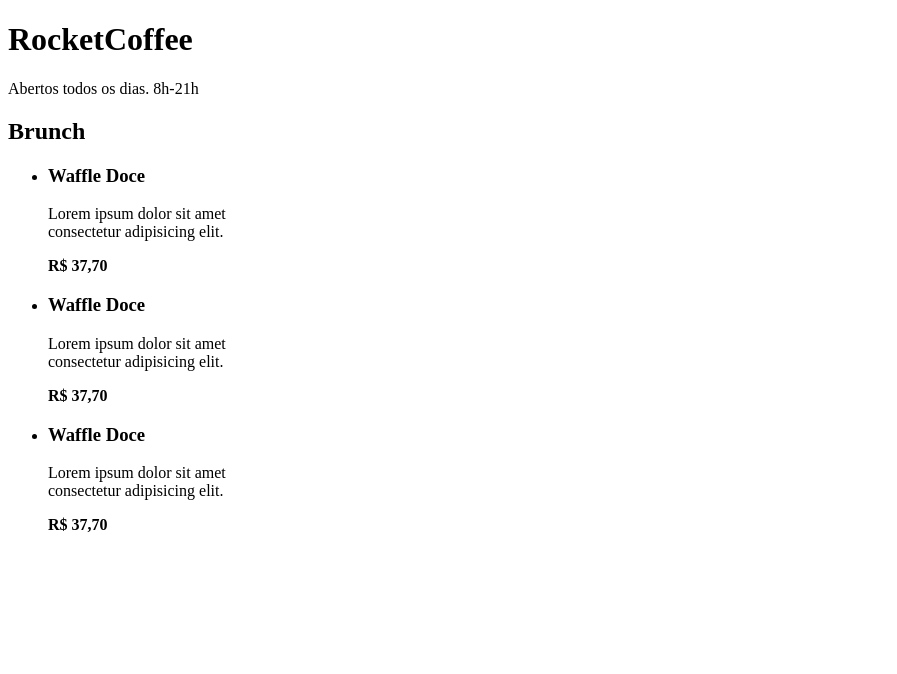
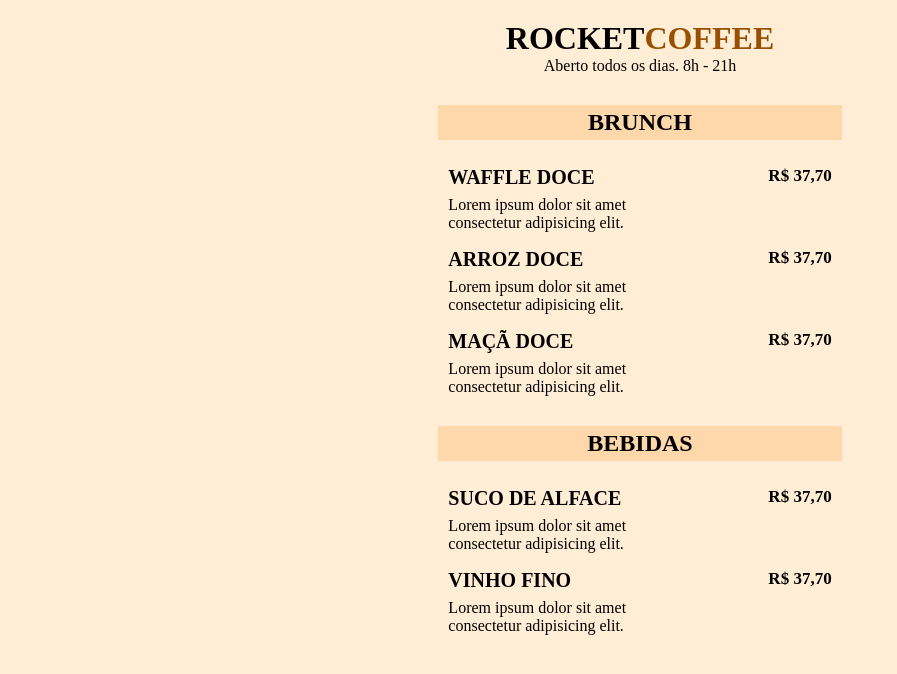
Before and after one commit to AgapeSpagnoll/Maratona-Explorer-3.0-, a plain HTML site: page index.html in a window 1280 px wide. Shown: the whole page, without its empty margins (0-897 px from the left). Drawn offline with Linux system fonts and the light colour scheme.

Commit message:
HTML e CSS

```diff
--- a/index.html
+++ b/index.html
@@ -13,8 +13,8 @@
 <body>
 
     <header>
-        <h1>RocketCoffee</h1>
-        <p>Abertos todos os dias. 8h-21h</p>
+        <h1>Rocket<span>Coffee</span> </h1>
+        <p>Aberto todos os dias. 8h - 21h</p>
     </header>
 
     <section class="brunch">
@@ -35,7 +35,7 @@
 
             <li>
                 <div class="details">
-                    <h3>Waffle Doce</h3>
+                    <h3>Arroz Doce</h3>
                     <p class="description">Lorem ipsum dolor sit amet <br>
                         consectetur adipisicing elit. </p>
                 </div>
@@ -47,7 +47,25 @@
 
             <li>
                 <div class="details">
-                    <h3>Waffle Doce</h3>
+                    <h3>Maçã Doce</h3>
+                    <p class="description">Lorem ipsum dolor sit amet <br>
+                        consectetur adipisicing elit. </p>
+                </div>
+
+                <strong class="price">
+                    R$ 37,70
+                </strong>
+            </li>
+        </ul>
+    </section>
+
+    <section class="bebidas">
+        <h2>Bebidas</h2>
+
+        <ul>
+            <li>
+                <div class="details">
+                    <h3>Suco de Alface</h3>
                     <p class="description">Lorem ipsum dolor sit amet <br>
                         consectetur adipisicing elit. </p>
                 </div>
@@ -57,9 +75,22 @@
                 </strong>
             </li>
 
+            <li>
+                <div class="details">
+                    <h3>Vinho Fino</h3>
+                    <p class="description">Lorem ipsum dolor sit amet <br>
+                        consectetur adipisicing elit. </p>
+                </div>
+
+                <strong class="price">
+                    R$ 37,70
+                </strong>
+            </li>
 
         </ul>
+
     </section>
+
 </body>
 
 </html>
--- a/style.css
+++ b/style.css
@@ -0,0 +1,69 @@
+:root {
+    --body-bg-color: #FFEDD5
+        /*   /* #F5DEB3 */
+    ;
+    --title-container: #FED7AA;
+}
+
+* {
+    margin: 0;
+    box-sizing: border-box;
+}
+
+body {
+    background-color: var(--body-bg-color);
+    display: flex;
+    flex-direction: column;
+    align-items: center;
+    justify-content: center;
+    margin: 20px;
+}
+
+h1,
+h2,
+h3 {
+    text-transform: uppercase;
+}
+
+header {
+    text-align: center;
+    margin-bottom: 20px;
+}
+
+span {
+    color: #995000;
+}
+
+.brunch {
+    padding: 10px;
+}
+
+h2 {
+    background-color: var(--title-container);
+    text-align: center;
+    padding: 4px;
+}
+
+h3 {
+    padding-bottom: 7px;
+    font-size: 20px;
+}
+
+ul {
+    list-style: none;
+    margin-bottom: 10px;
+    padding: 10px;
+}
+
+li {
+    display: flex;
+    margin-top: 16px;
+}
+
+.details {
+    width: 40vh;
+}
+
+.price{
+    font-size: 17px;
+}
```
